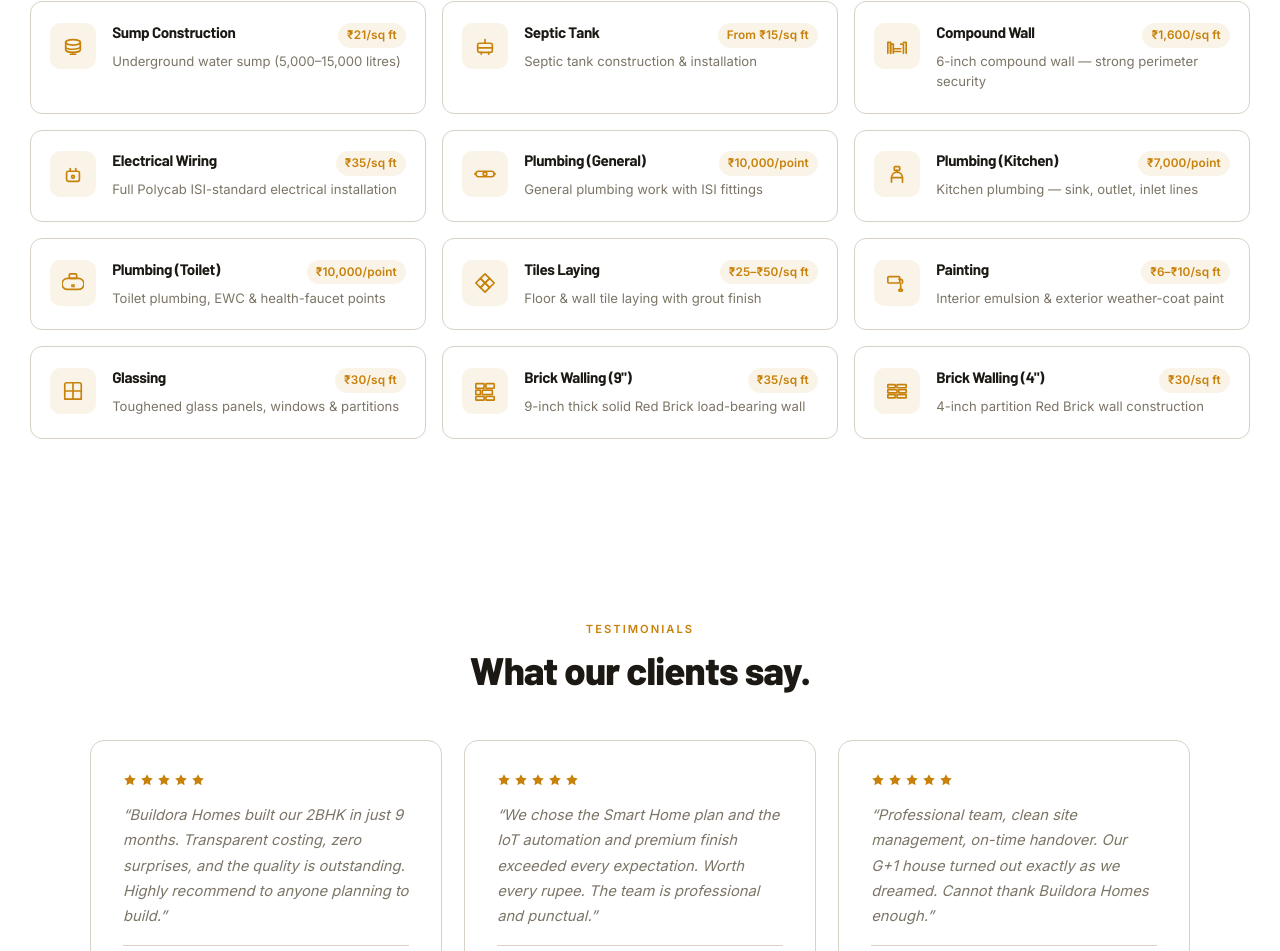
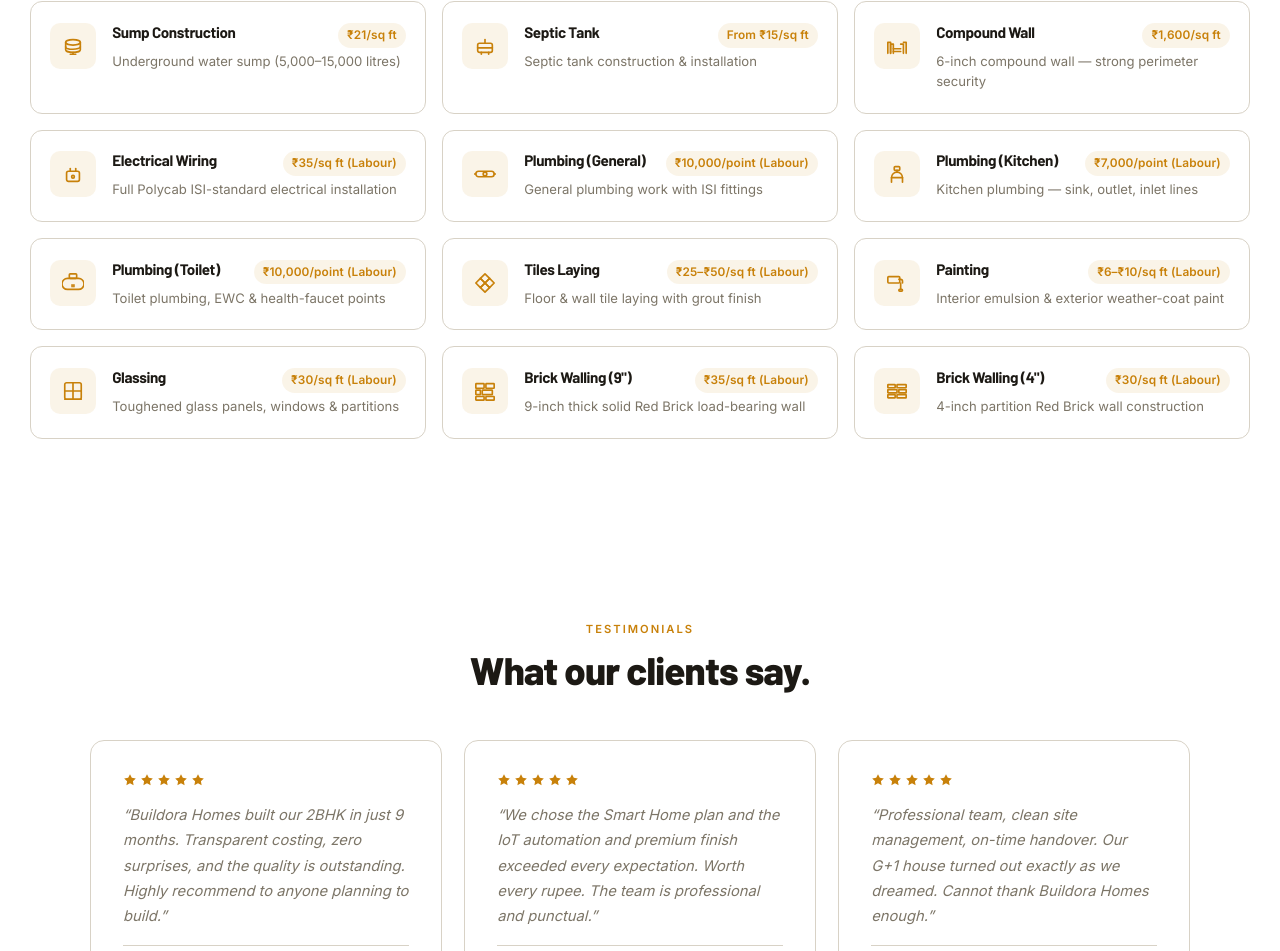
Before and after one commit to Suman-MS-sudo/BuildoraHomes, a React (Vite) app: page / in a window 1280 px wide. Shown: the part 4176-5127 px from the top of the page. Built offline with nearby package versions, Linux system fonts and the light colour scheme.

Commit message:
services: label labour-only prices with (Labour)

```diff
--- a/src/App.tsx
+++ b/src/App.tsx
@@ -32,15 +32,15 @@
   { icon: "sump",     cat: "Structure",  label: "Sump Construction",          desc: "Underground water sump (5,000–15,000 litres)",       price: "₹21/sq ft" },
   { icon: "septic",   cat: "Structure",  label: "Septic Tank",                desc: "Septic tank construction & installation",            price: "From ₹15/sq ft" },
   { icon: "cwall",    cat: "Structure",  label: "Compound Wall",              desc: "6-inch compound wall — strong perimeter security",   price: "₹1,600/sq ft" },
-  { icon: "zap",      cat: "MEP",        label: "Electrical Wiring",          desc: "Full Polycab ISI-standard electrical installation",  price: "₹35/sq ft" },
-  { icon: "droplet",  cat: "MEP",        label: "Plumbing (General)",         desc: "General plumbing work with ISI fittings",           price: "₹10,000/point" },
-  { icon: "faucet",   cat: "MEP",        label: "Plumbing (Kitchen)",         desc: "Kitchen plumbing — sink, outlet, inlet lines",      price: "₹7,000/point" },
-  { icon: "toilet",   cat: "MEP",        label: "Plumbing (Toilet)",          desc: "Toilet plumbing, EWC & health-faucet points",       price: "₹10,000/point" },
-  { icon: "tile",     cat: "Finishes",   label: "Tiles Laying",               desc: "Floor & wall tile laying with grout finish",        price: "₹25–₹50/sq ft" },
-  { icon: "brush",    cat: "Finishes",   label: "Painting",                   desc: "Interior emulsion & exterior weather-coat paint",   price: "₹6–₹10/sq ft" },
-  { icon: "glass",    cat: "Finishes",   label: "Glassing",                   desc: "Toughened glass panels, windows & partitions",     price: "₹30/sq ft" },
-  { icon: "brick9",   cat: "Finishes",   label: "Brick Walling (9\")",        desc: "9-inch thick solid Red Brick load-bearing wall",   price: "₹35/sq ft" },
-  { icon: "brick4",   cat: "Finishes",   label: "Brick Walling (4\")",        desc: "4-inch partition Red Brick wall construction",     price: "₹30/sq ft" },
+  { icon: "zap",      cat: "MEP",        label: "Electrical Wiring",          desc: "Full Polycab ISI-standard electrical installation",  price: "₹35/sq ft (Labour)" },
+  { icon: "droplet",  cat: "MEP",        label: "Plumbing (General)",         desc: "General plumbing work with ISI fittings",           price: "₹10,000/point (Labour)" },
+  { icon: "faucet",   cat: "MEP",        label: "Plumbing (Kitchen)",         desc: "Kitchen plumbing — sink, outlet, inlet lines",      price: "₹7,000/point (Labour)" },
+  { icon: "toilet",   cat: "MEP",        label: "Plumbing (Toilet)",          desc: "Toilet plumbing, EWC & health-faucet points",       price: "₹10,000/point (Labour)" },
+  { icon: "tile",     cat: "Finishes",   label: "Tiles Laying",               desc: "Floor & wall tile laying with grout finish",        price: "₹25–₹50/sq ft (Labour)" },
+  { icon: "brush",    cat: "Finishes",   label: "Painting",                   desc: "Interior emulsion & exterior weather-coat paint",   price: "₹6–₹10/sq ft (Labour)" },
+  { icon: "glass",    cat: "Finishes",   label: "Glassing",                   desc: "Toughened glass panels, windows & partitions",     price: "₹30/sq ft (Labour)" },
+  { icon: "brick9",   cat: "Finishes",   label: "Brick Walling (9\")",        desc: "9-inch thick solid Red Brick load-bearing wall",   price: "₹35/sq ft (Labour)" },
+  { icon: "brick4",   cat: "Finishes",   label: "Brick Walling (4\")",        desc: "4-inch partition Red Brick wall construction",     price: "₹30/sq ft (Labour)" },
 ];
 
 const TESTIMONIALS = [
```
